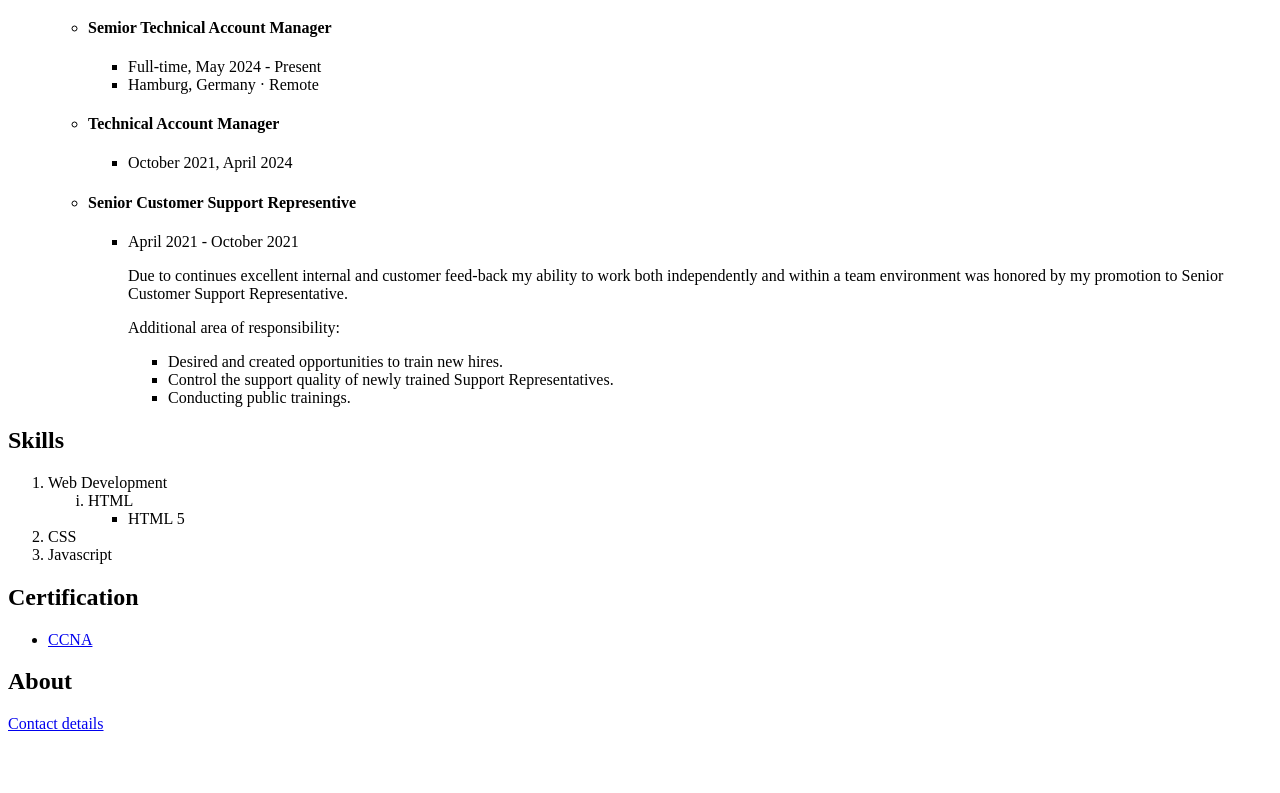
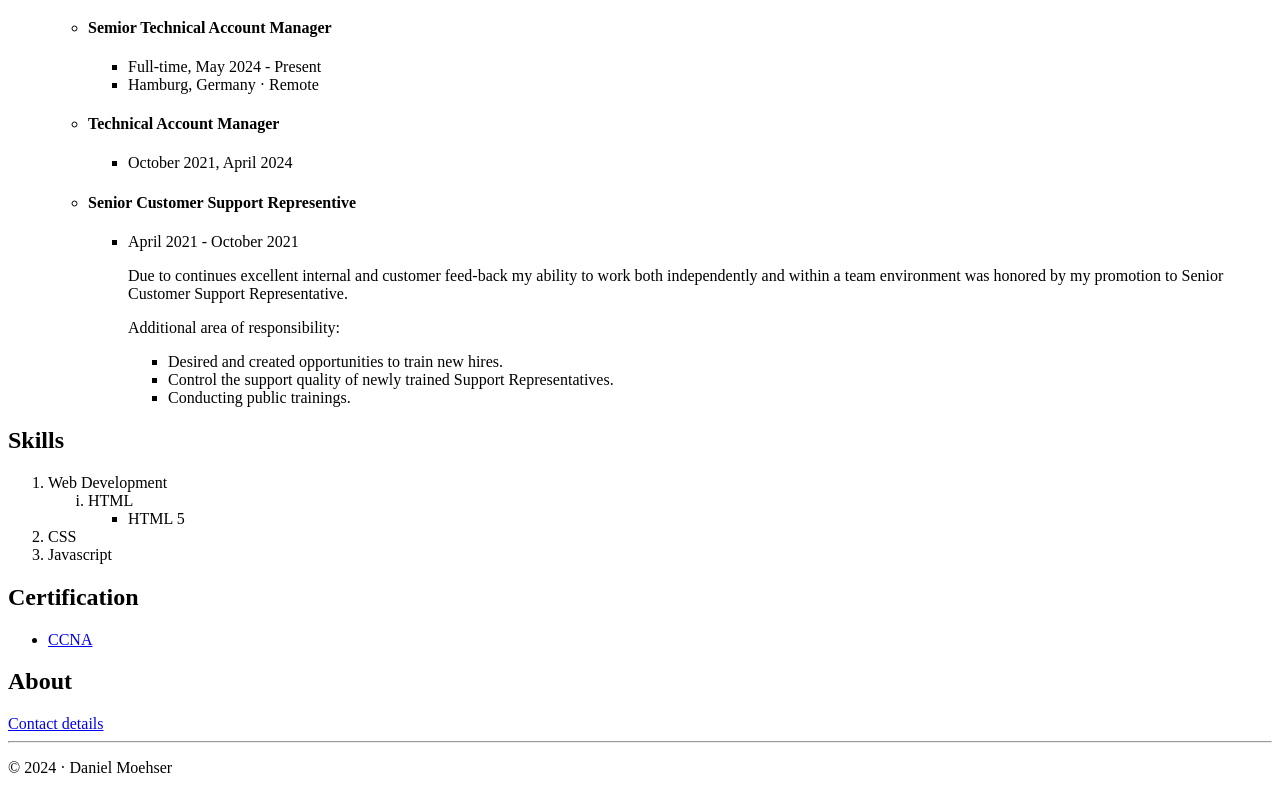
Before and after one commit to dmoehser/new-resume, a plain HTML site: page index.html in a window 1280 px wide. Shown: the part 343-1136 px from the top of the page. Before the commit the page ends 1084 px from the top, so only its background shows below. Drawn offline with Linux system fonts and the light colour scheme.

Commit message:
index.html

```diff
--- a/index.html
+++ b/index.html
@@ -65,5 +65,9 @@
     </ul>
     <h2>About</h2>
     <a href="./about.html">Contact details</a>
+        <hr />
+    <footer>
+        <p>© 2024 · Daniel Moehser</p>
+    </footer>
 </body>
 </html>
```
